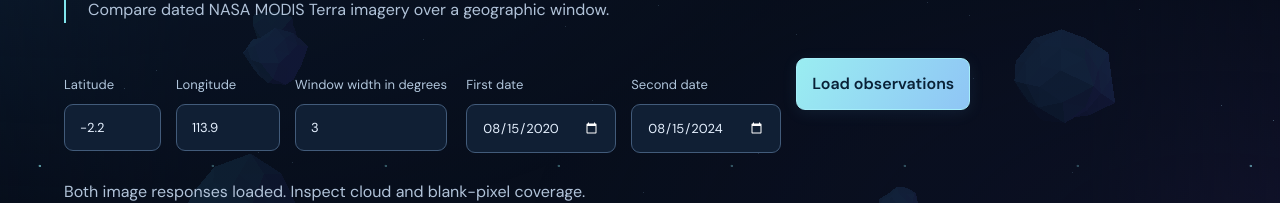
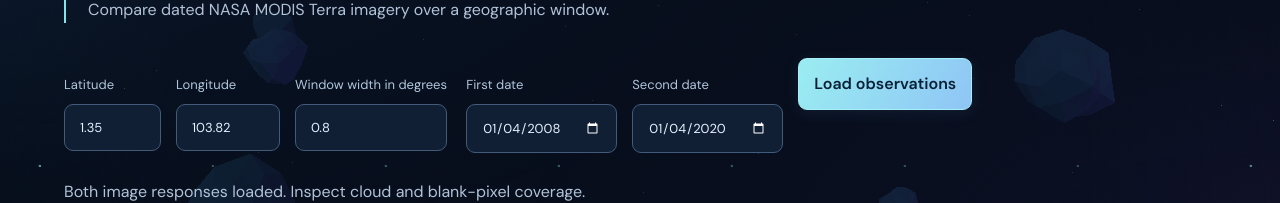
Before and after one commit to AKTHEPRO47/ferris, an Astro site in the folder apps/web/: page /satellite in a window 1280 px wide. Shown: the part 331-534 px from the top of the page. Built offline with nearby package versions, Linux system fonts and the light colour scheme; Astro itself is replaced by a stand-in of ours.

Commit message:
Default satellite comparison to Singapore in January 2008 and 2020

```diff
--- a/apps/web/src/pages/satellite.astro
+++ b/apps/web/src/pages/satellite.astro
@@ -2,8 +2,8 @@
 import Page from '../layouts/Page.astro';
 ---
 <Page title="Satellite explorer" description="Compare dated NASA MODIS Terra imagery over a geographic window.">
-<label>Latitude<input id="lat" type="number" value="-2.2" min="-85" max="85" step=".01"/></label><label>Longitude<input id="lon" type="number" value="113.9" min="-175" max="175" step=".01"/></label><label>Window width in degrees<input id="extent" type="number" value="3" min=".1" max="10" step=".1"/></label>
-<label>First date<input id="first" type="date" value="2020-08-15"/></label><label>Second date<input id="second" type="date" value="2024-08-15"/></label><button id="load">Load observations</button>
+<label>Latitude<input id="lat" type="number" value="1.35" min="-85" max="85" step=".01"/></label><label>Longitude<input id="lon" type="number" value="103.82" min="-175" max="175" step=".01"/></label><label>Window width in degrees<input id="extent" type="number" value="0.8" min=".1" max="10" step=".1"/></label>
+<label>First date<input id="first" type="date" value="2008-01-04"/></label><label>Second date<input id="second" type="date" value="2020-01-04"/></label><button id="load">Load observations</button>
 <p id="status" role="status"></p>
 <label>Swipe comparison<input id="swipe" type="range" min="0" max="100" value="50"/></label>
 <div class="viewer"><img id="before" alt="First dated MODIS observation"/><img id="after" alt="Second dated MODIS observation"/></div>
```
